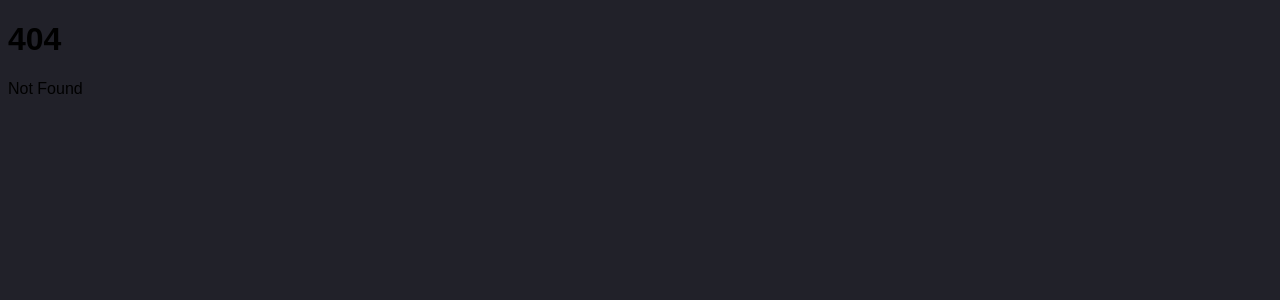
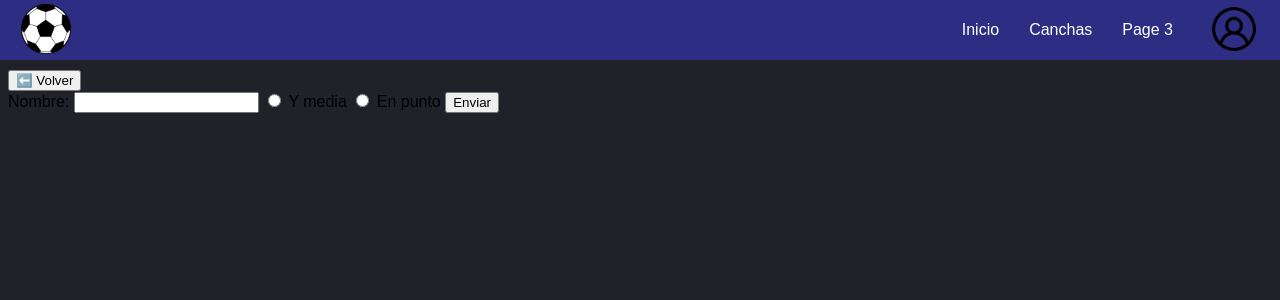
Before and after one commit to leonbennazar/tp-dsw-frontend, a SvelteKit app: page /canchas/edit/1 in a window 1280 px wide. Before the commit this address had no page. Shown: the top 300 px of the page. Built offline with nearby package versions, Linux system fonts and the light colour scheme.

Commit message:
avances con el edit

```diff
--- a/src/routes/canchas/+page.svelte
+++ b/src/routes/canchas/+page.svelte
@@ -33,9 +33,9 @@
             {#each arrayCanchas as cancha}
             <button class="accioncancha" on:click={() => goto(`/canchas/${cancha.id}`)}>
               <div class ="cancha-card">
-                <img src= '/logo.png' alt={cancha.name}/>
+                <img src= '/logo.png' alt={cancha.nombre}/>
                   <div class= "descripcion">
-                  <p>{cancha.name}</p>
+                  <p>{cancha.nombre}</p>
                 </div>
               </div>
             </button>
--- a/src/routes/canchas/[id]/+page.svelte
+++ b/src/routes/canchas/[id]/+page.svelte
@@ -31,14 +31,14 @@ async function borrarCancha() {
 <NavBar />
 
 <div class= "content">
-
+  <button class="backbtn"on:click={() => history.back()}>Volver</button>
   {#await getCancha()}
     <h1>Cargando cancha...</h1>
   {:then cancha}
-  <button on:click={() => history.back()}>Volver</button>
-  <button on:click ={() => borrarCancha()}>Delete</button>
-    <h1>{canchaRecibida.name}</h1>
-      <h2>{canchaRecibida.characterClass}<br>{canchaRecibida.items}</h2>
+  <button class ="editbtn"on:click ={() => goto(`/canchas/edit/${id}`)}>Editar</button>
+  <button class ="delbtn"on:click ={() => borrarCancha()}>BORRAR</button>
+    <h1>{canchaRecibida.nombre}</h1>
+      <h2>{canchaRecibida.tipo_turno}<br>{canchaRecibida.items}</h2>
   {:catch err}
     <p style="color:red">Hubo un problema con la base de datos</p>
   {/await}
@@ -54,4 +54,15 @@ async function borrarCancha() {
   h1, h2{
     color:white;
   }
+  button{
+    height:30px;
+  }
+  button:hover{
+    cursor: pointer;
+  }
+
+  .delbtn{
+    background-color: rgb(126, 30, 46);
+    color: white;
+  }
 </style>
--- a/src/routes/canchas/add/+page.svelte
+++ b/src/routes/canchas/add/+page.svelte
@@ -33,12 +33,23 @@ import {goto} from '$app/navigation'
 <div class="content">
 <button on:click={() => history.back()}>⬅️ Volver</button>
 
-  <form on:submit={Enviar}>
-    <label>
-      Nombre:
-      <input type="text" name="name" required />
+  <form on:submit={Enviar} class="editForm">
+    <input type="text" name="nombre" required placeholder="Nombre de la cancha"/>
+    <br>
+    <label>Tipo de turno
+    <br>
+      <label>
+        <input type="radio" name="tipo_turno" value="y_media" required />
+        Y media
+      </label>
+      <br>
+      <label>
+        <input type="radio" name="tipo_turno" value="en_punto" required />
+        En punto
+      </label>
+      <button type="submit">Enviar</button>
     </label>
-    <button type="submit">Enviar</button>
+
   </form>
 </div>
 
@@ -48,4 +59,23 @@ import {goto} from '$app/navigation'
   .content{
     margin-top: 70px;
   }
+
+    .editForm {
+    width: 300px;
+    margin: 2rem auto;
+    padding: 1.5rem;
+    background-color: #f4f4f4;
+    border-radius: 10px;
+    box-shadow: 0 2px 6px rgba(0,0,0,0.2);
+    display: flex;
+    flex-direction: column;
+    gap: 0.8rem;
+  }
+
+  input {
+    padding: 8px;
+    border: 1px solid #ccc;
+    border-radius: 6px;
+  }
+
 </style>
--- /dev/null
+++ b/src/routes/canchas/edit/[id]/+page.svelte
@@ -0,0 +1,62 @@
+<script>
+import NavBar from '$lib/components/navbar.svelte'
+import {goto} from '$app/navigation'
+import { page } from '$app/stores';
+ $: id = $page.params.id;
+  // @ts-ignore
+  async function Enviar(event) {
+    event.preventDefault(); // evita el reload del form
+
+    const form = event.target;
+    const formData = new FormData(form);
+
+    // Convertir a objeto común
+    const data = Object.fromEntries(formData.entries());
+
+    // Convertir a JSON
+    const jsonData = JSON.stringify(data);
+
+
+    // Enviar al backend
+    const res = await fetch(`http://localhost:3000/api/characters/${id}`, {
+      method: "PUT",
+      headers: {
+        "Content-Type": "application/json",
+      },
+      body: jsonData,
+    });
+    goto('/canchas')
+  }
+
+
+</script>
+
+<NavBar />
+
+<div class="content">
+<button on:click={() => history.back()}>⬅️ Volver</button>
+
+  <form on:submit={Enviar}>
+    <label>
+      Nombre:
+      <input type="text" name="nombre" required />
+    </label>
+    <label>
+      <input type="radio" name="tipo_turno" value="y_media" required />
+      Y media
+    </label>
+    <label>
+      <input type="radio" name="tipo_turno" value="en_punto" required />
+      En punto
+    </label>
+    <button type="submit">Enviar</button>
+  </form>
+</div>
+
+
+
+<style>
+  .content{
+    margin-top: 70px;
+  }
+</style>
```
